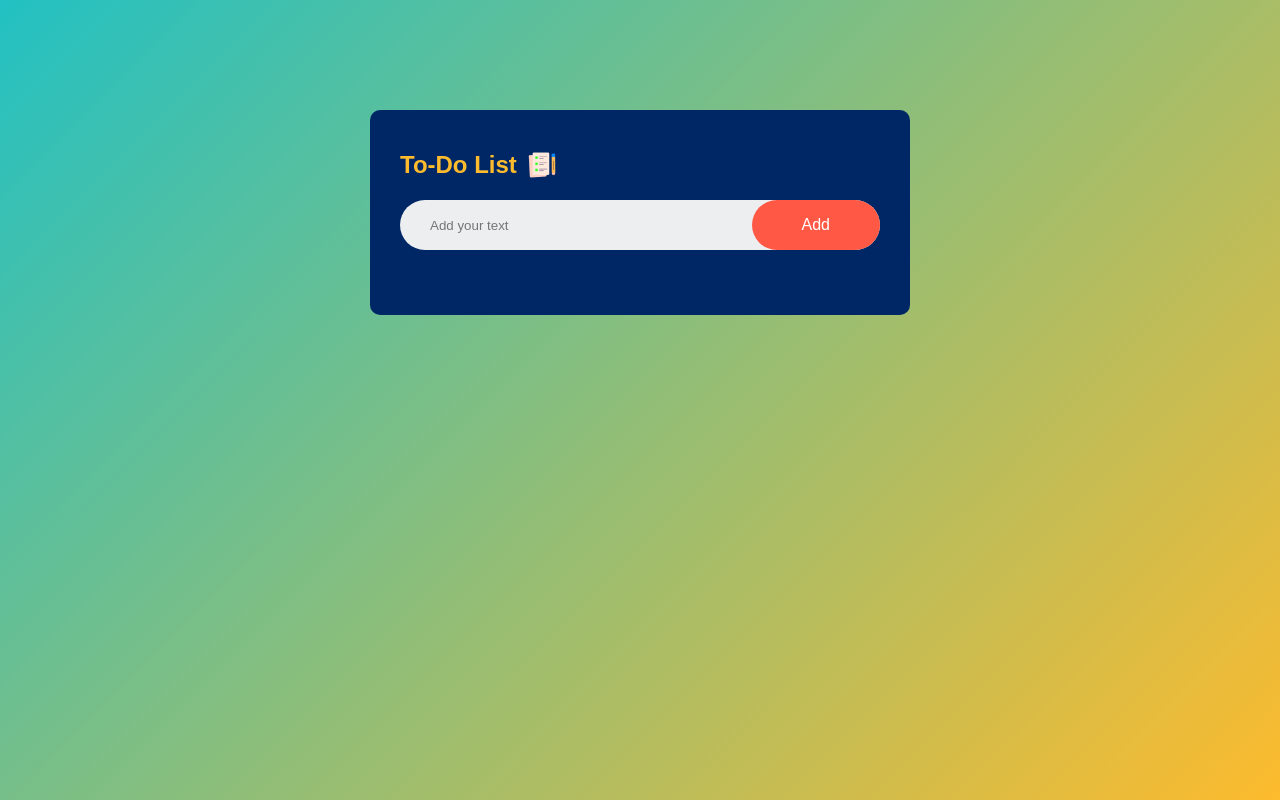
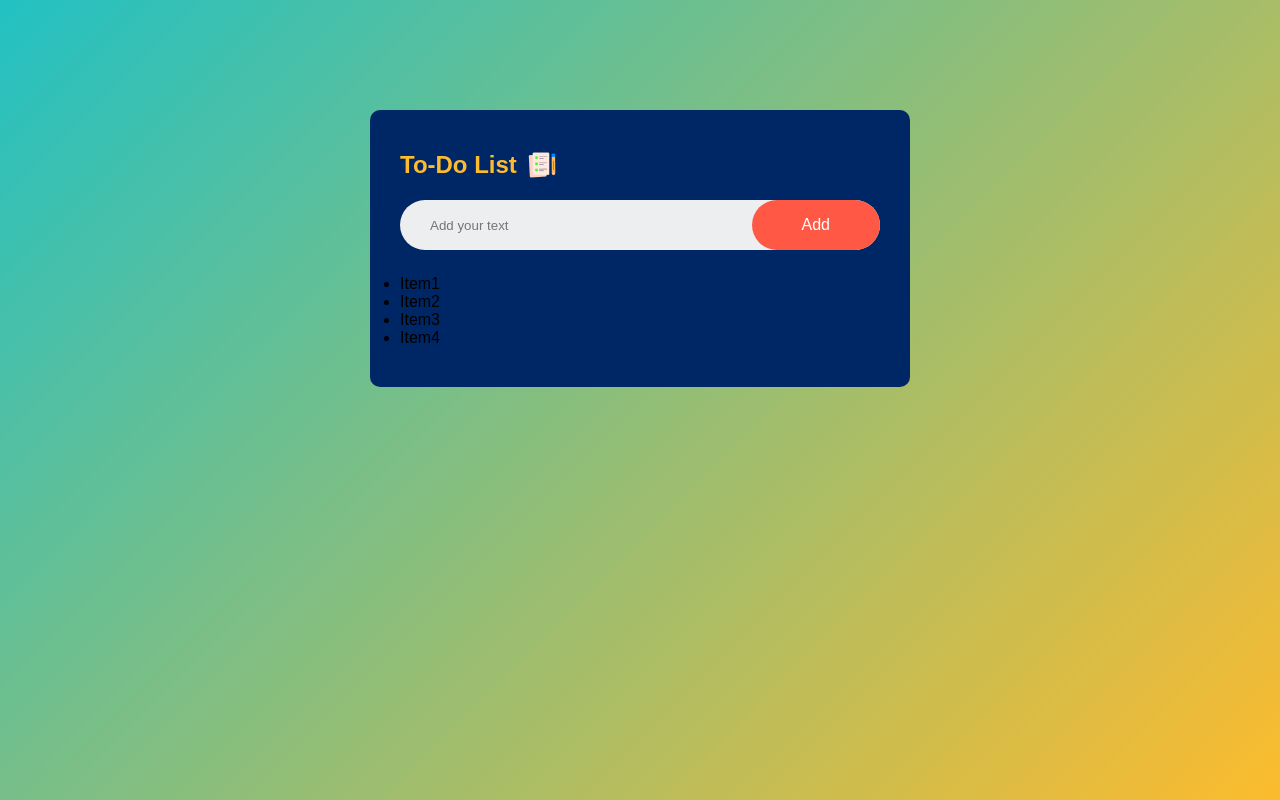
Before and after one commit to VarunJindal283/To-Do-List-App, a plain HTML site: page index.html in a window 1280 px wide. Drawn offline with Linux system fonts and the light colour scheme.

Commit message:
list created in html

```diff
--- a/index.html
+++ b/index.html
@@ -14,6 +14,12 @@
                 <input type="text" id="input-box" placeholder="Add your text">
                 <button>Add</button>
             </div>
+            <ul class="listContainer">
+                <li class="checked">Item1</li>
+                <li>Item2</li>
+                <li>Item3</li>
+                <li>Item4</li>
+            </ul>
         </div>
     </div>
 </body>
```
